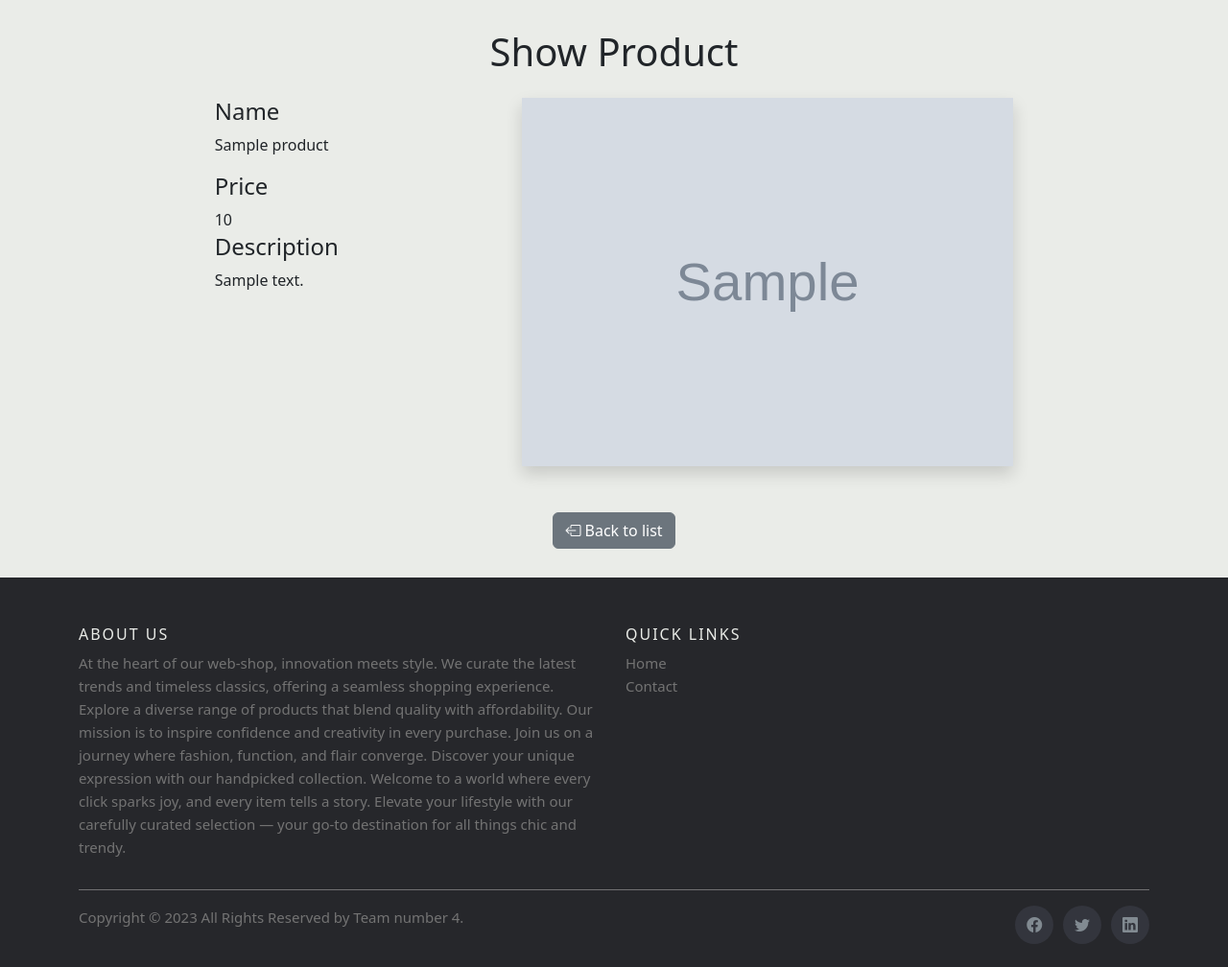
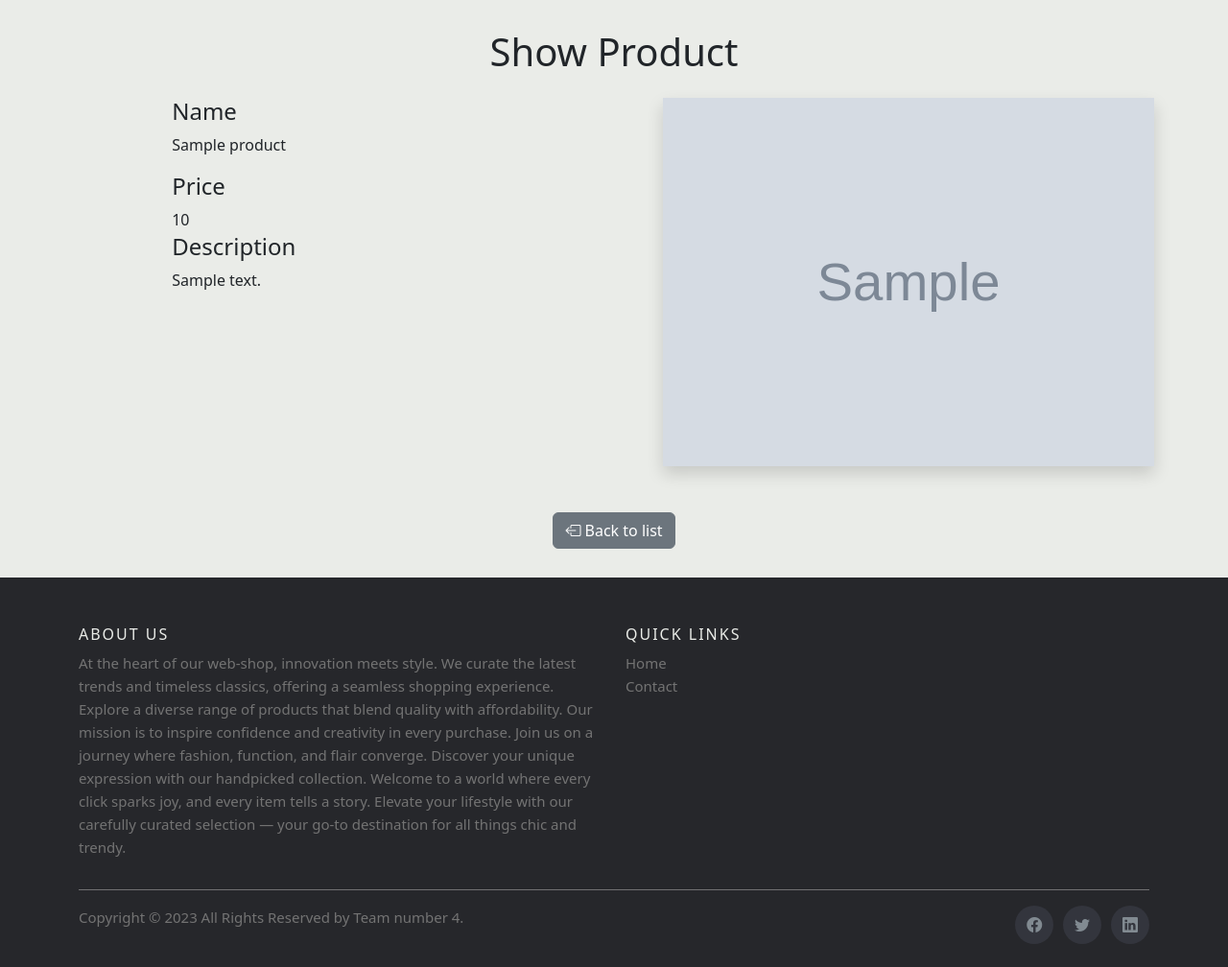
Before and after one commit to DmitriiMal/web-shop-project, a Symfony app: template templates/product/show.html.twig in a window 1280 px wide. Shown: the part 100-1108 px from the top of the page at 96% size. Run offline with Twig, Linux system fonts and the light colour scheme; the template is opened without the code that fills it: most values are stand-ins (such as "Sample title", 1, 10 or a date in 2020); grey boxes marked "Sample" are stand-in pictures; some libraries are stand-ins or nearby versions.

Commit message:
arranging columns

```diff
--- a/templates/product/show.html.twig
+++ b/templates/product/show.html.twig
@@ -4,9 +4,8 @@
   <div>
     <h1 class="text-center mb-4">Show Product</h1>
     <section class="d-flex justify-content-around ">
-      <div>
-
-        <h4>Name</h4>
+      <div style="width:40%;">
+         <h4>Name</h4>
         <p class="fs-6 mt-2">{{ product.name }}</p>
 
 
@@ -18,12 +17,12 @@
           <div class="text-danger ffs-6 py-1 my-3 roundedy"> Only {{ product.quantity }} left </div>
           {% endif %}
           <h4>Description</h4>
-          <p class="fs-6 mt-2" style="width:90%;">
+          <p class="fs-6 mt-2">
             {{ product.description }}
           </p>
       </div>
-      <div>
-        {% if (product.id) %}
+      <div style="width:40%;">
+                {% if (product.id) %}
         <img class="shadow" style='width:512px;' src="{{ asset('pictures/'~ product.picture) }}"
           alt="{{ product.name }}" />
         {% else %}
```
